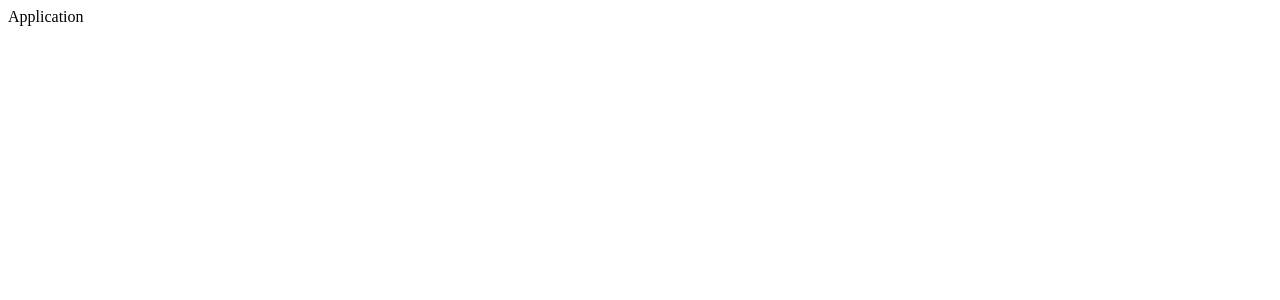
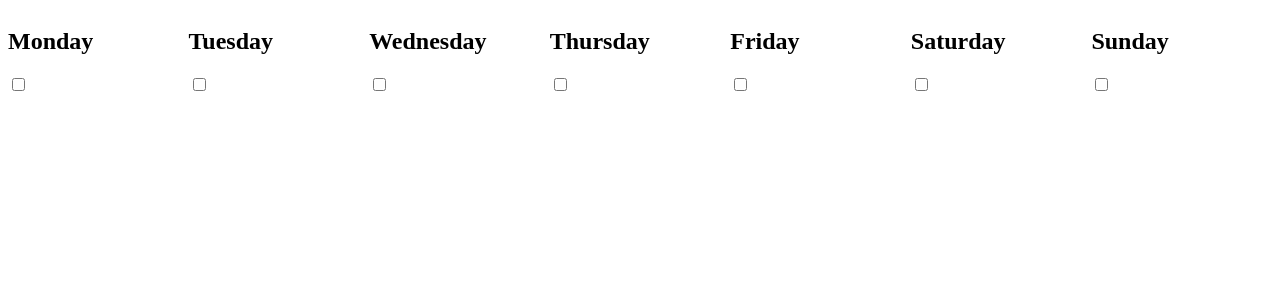
Before and after one commit to JeremyGillard/planner, a React (Create React App) app in the folder frontend/: page / in a window 1280 px wide. Shown: the top 300 px of the page. Built offline with nearby package versions, Linux system fonts and the light colour scheme.

Commit message:
feat(frontend): HabitTracker basic day of week setup

```diff
--- a/frontend/package.json
+++ b/frontend/package.json
@@ -6,6 +6,7 @@
     "@testing-library/jest-dom": "^5.11.9",
     "@testing-library/react": "^11.2.5",
     "@testing-library/user-event": "^12.7.1",
+    "node-sass": "^5.0.0",
     "react": "^17.0.1",
     "react-dom": "^17.0.1",
     "react-scripts": "4.0.2",
--- a/frontend/src/components/App.jsx
+++ b/frontend/src/components/App.jsx
@@ -1,9 +1,10 @@
 import React from "react";
+import HabitTracker from "./HabitTracker";
 
 export default function App() {
   return (
     <div>
-      <div>Application</div>
+      <HabitTracker />
     </div>
   );
 }
--- /dev/null
+++ b/frontend/src/components/HabitTracker.jsx
@@ -0,0 +1,51 @@
+import React from "react";
+import "./HabitTracker.scss";
+
+export default function HabitTracker() {
+  return (
+    <div className="grid-container">
+      <div>
+        <h2>Monday</h2>
+      </div>
+      <div>
+        <h2>Tuesday</h2>
+      </div>
+      <div>
+        <h2>Wednesday</h2>
+      </div>
+      <div>
+        <h2>Thursday</h2>
+      </div>
+      <div>
+        <h2>Friday</h2>
+      </div>
+      <div>
+        <h2>Saturday</h2>
+      </div>
+      <div>
+        <h2>Sunday</h2>
+      </div>
+      <div>
+        <input type="checkbox" name="monday" id="monday" />
+      </div>
+      <div>
+        <input type="checkbox" name="tuesday" id="tuesday" />
+      </div>
+      <div>
+        <input type="checkbox" name="wednesday" id="wednesday" />
+      </div>
+      <div>
+        <input type="checkbox" name="thursday" id="thursday" />
+      </div>
+      <div>
+        <input type="checkbox" name="friday" id="friday" />
+      </div>
+      <div>
+        <input type="checkbox" name="saturday" id="saturday" />
+      </div>
+      <div>
+        <input type="checkbox" name="sunday" id="sunday" />
+      </div>
+    </div>
+  );
+}
--- /dev/null
+++ b/frontend/src/components/HabitTracker.scss
@@ -0,0 +1,4 @@
+.grid-container {
+  display: grid;
+  grid-template-columns: repeat(7, 1fr);
+}
```
Also changed, not shown: 1 other file (tests, documents, lock files or other folders).
